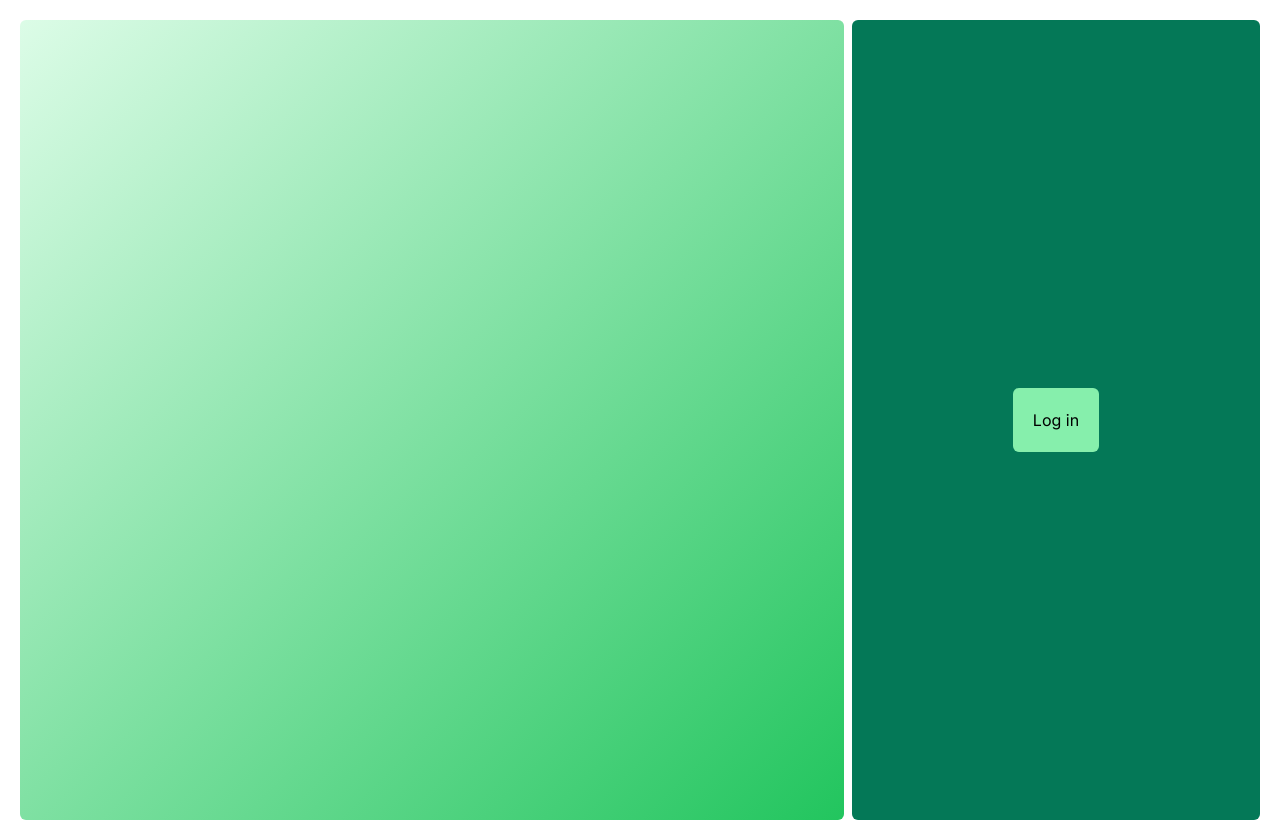
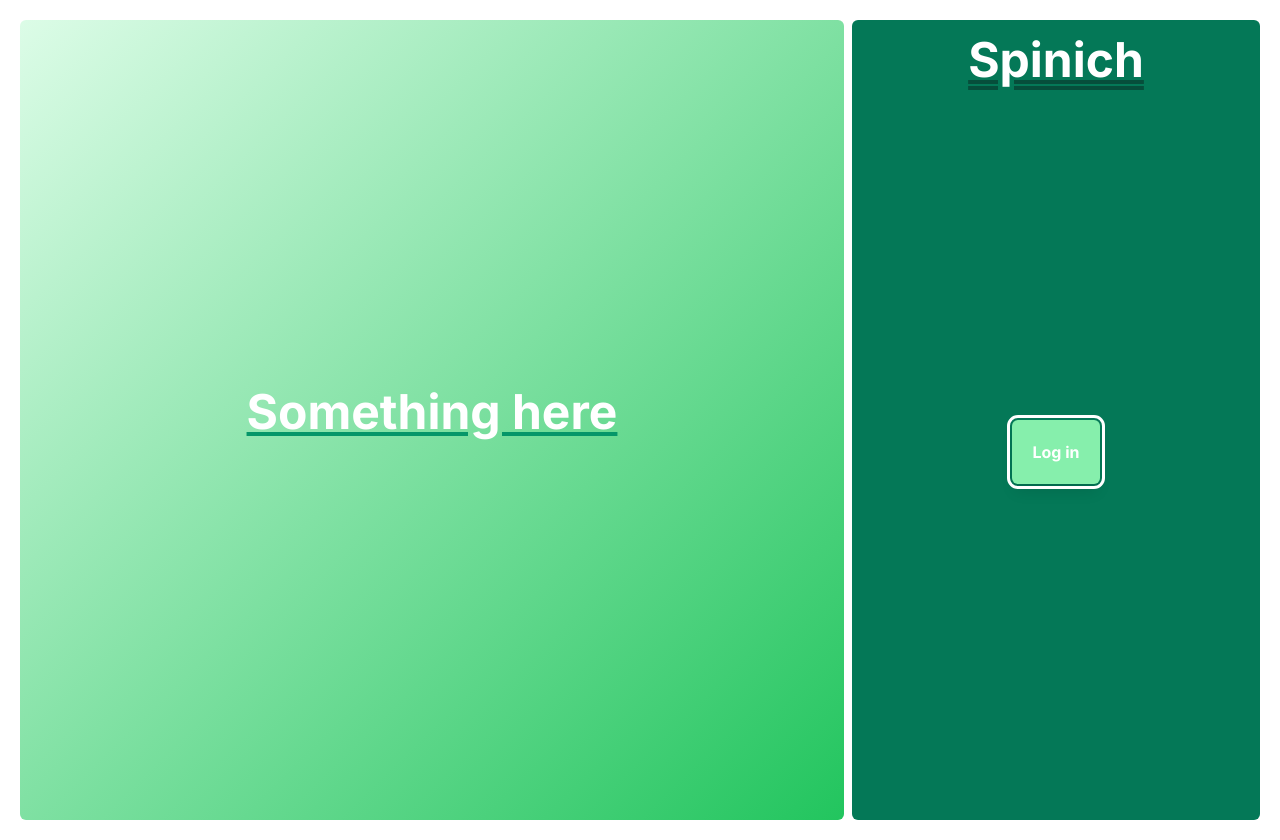
Before and after one commit to justinbax/brebeufhx, a Next.js app in the folder frontend/brebeufhx-spinich-pizza/: page /login in a window 1280 px wide. Built offline with nearby package versions, Linux system fonts and the light colour scheme.

Commit message:
adjustments to the login page

```diff
--- a/frontend/brebeufhx-spinich-pizza/app/login/page.tsx
+++ b/frontend/brebeufhx-spinich-pizza/app/login/page.tsx
@@ -6,13 +6,20 @@ export default function Login() {
     return (
         <main>
             <div className="m-5 grid grid-cols-3 gap-2">
-                <div className="bg-gradient-to-br from-green-100 to-green-500 col-span-2 rounded-md p-4 h-screen">
+                <div className="bg-gradient-to-br from-green-100 to-green-500 col-span-2 rounded-md p-4 h-screen flex flex-col justify-center items-center">
+                 <p class="underline decoration-emerald-600 text-white text-5xl font-bold mb-4">Something here</p>
+
 
                 </div>
 
-                <div className="bg-emerald-700 rounded-md p-4 h-screen flex">
-                    <button className="rouded-lg p-5 m-auto bg-green-300 hover:bg-green-400 rounded-md p-4" onClick ={() => router.push('/dashboard') }>Log in</button>
+                <div className="bg-emerald-700 rounded-md p-4 h-screen flex flex-col justify-center items-center">
+
+
+                    <p class="underline decoration-double decoration-emerald-900 text-white text-5xl font-bold mb-4">Spinich</p>
+                    <button className="text-white shadow-lg shadow-black-700 font-bold rouded-lg p-5 m-auto bg-green-300 hover:bg-emerald-400 rounded-md p-4 outline outline-offset-2 outline-white transition ease-in-out delay-150 bg-emerald-500:-translate-y-1 hover:scale-110 hover:bg-green-700 duration-300" onClick ={() => router.push('/dashboard') }>Log in</button>
+
                 </div>
+
             </div>
 
 
```
